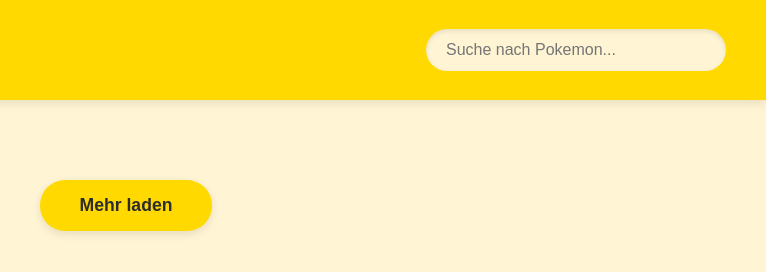
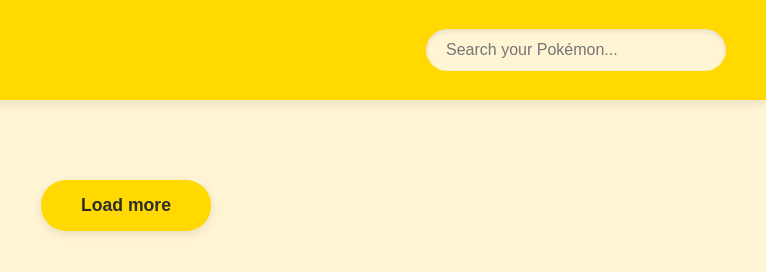
Before and after one commit to vladiK178/pokedex, a plain HTML site: page index.html in a window 1280 px wide. Shown: the full height of the page, 514-1280 px from the left. Drawn offline with Linux system fonts and the light colour scheme; no server answers.

Commit message:
added new lines

```diff
--- a/index.html
+++ b/index.html
@@ -16,7 +16,7 @@
         <input
           type="text"
           id="search"
-          placeholder="Suche nach Pokemon..."
+          placeholder="Search your Pokémon..."
           minlength="3"
         />
       </div>
@@ -29,7 +29,7 @@
     </div>
 
     <div id="overlay" class="overlay"></div>
-    <button id="load-more">Mehr laden</button>
+    <button id="load-more">Load more</button>
 
     <script src="script.js"></script>
     <script src="./scripts/colors.js"></script>
```
